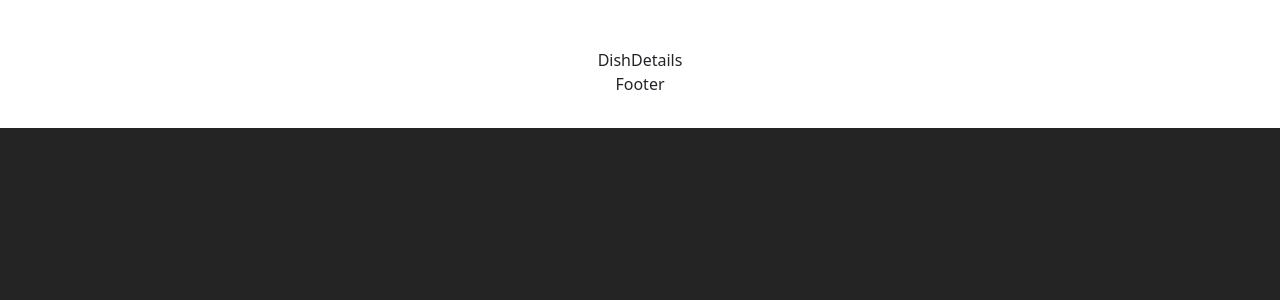
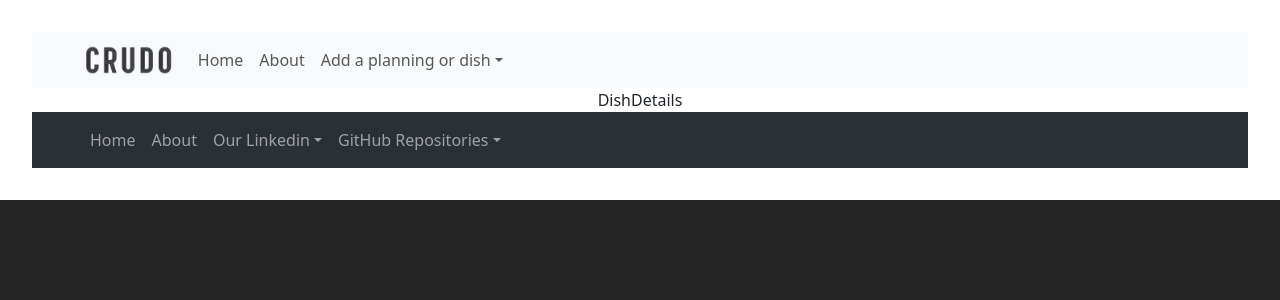
Before and after one commit to lamardemuela/crudo, a React (Vite) app: page /dish-details/1 in a window 1280 px wide. Shown: the top 300 px of the page. Built offline with nearby package versions, Linux system fonts and the light colour scheme; the HTML template or start-up script is replaced by a standard one.

Commit message:
navbar y footter y creacion de componentes y paginas

```diff
--- a/src/App.jsx
+++ b/src/App.jsx
@@ -11,16 +11,16 @@ import AddDish from './pages/AddDish';
 import About from './pages/About';
 import NotFound from './pages/NotFound';
 import Error from './pages/Error';
-import { Navbar } from 'react-bootstrap';
 import Footer from './components/Footer';
 import FoodPlanningDetails from './pages/FoodPlanningDetails';
 import DishDetails from './pages/DishDetails';
+import MainNavbar from './components/MainNavbar';
 
 function App() {
 
   return (
     <>
-    <Navbar />
+    <MainNavbar />
 
     <Routes>
       <Route path='/' element={ <Home /> } />
--- a/src/components/Footer.jsx
+++ b/src/components/Footer.jsx
@@ -1,8 +1,34 @@
-import React from 'react'
+import Container from "react-bootstrap/Container";
+import Nav from "react-bootstrap/Nav";
+import Navbar from "react-bootstrap/Navbar";
+import NavDropdown from "react-bootstrap/NavDropdown";
+import logo from "../assets/images/logo-crudo.png";
 
 function Footer() {
   return (
-    <div>Footer</div>
+    <Navbar  className="bg-body-tertiary footer" bg="dark" data-bs-theme="dark">
+      <Container>
+        <Navbar.Toggle aria-controls="basic-navbar-nav" />
+        <Navbar.Collapse id="basic-navbar-nav">
+          <Nav className="me-auto">
+            <Nav.Link href="/">Home</Nav.Link>
+            <Nav.Link href="/about">About</Nav.Link>
+            <NavDropdown title="Our Linkedin" id="basic-nav-dropdown">
+              <NavDropdown.Item href="https://www.linkedin.com/in/agueda-muela/" target="_blank">
+                Linkedin Águeda
+              </NavDropdown.Item>
+              <NavDropdown.Item href="https://www.linkedin.com/in/asiermd/" target="_blank">Linkedin Asier</NavDropdown.Item>
+            </NavDropdown>
+            <NavDropdown title="GitHub Repositories" id="basic-nav-dropdown">
+              <NavDropdown.Item href="https://github.com/MDasier/backendCrudo" target="_blank">
+                Backend Repository
+              </NavDropdown.Item>
+              <NavDropdown.Item href="https://github.com/lamardemuela/crudo" target="_blank">Frontend Repository</NavDropdown.Item>
+            </NavDropdown>
+          </Nav>
+        </Navbar.Collapse>
+      </Container>
+    </Navbar>
   )
 }
 
--- /dev/null
+++ b/src/components/MainNavbar.jsx
@@ -0,0 +1,37 @@
+import Container from "react-bootstrap/Container";
+import Nav from "react-bootstrap/Nav";
+import Navbar from "react-bootstrap/Navbar";
+import NavDropdown from "react-bootstrap/NavDropdown";
+import logo from "../assets/images/logo-crudo.png";
+
+function MainNavbar() {
+  return (
+    <Navbar expand="lg" className="bg-body-tertiary" sticky="top" >
+      <Container>
+        <Navbar.Brand href="/">
+          <img
+            src={logo}
+            height="30"
+            className="d-inline-block align-top"
+            alt="React Bootstrap logo"
+          />
+        </Navbar.Brand>
+        <Navbar.Toggle aria-controls="basic-navbar-nav" />
+        <Navbar.Collapse id="basic-navbar-nav">
+          <Nav className="me-auto">
+            <Nav.Link href="/">Home</Nav.Link>
+            <Nav.Link href="/about">About</Nav.Link>
+            <NavDropdown title="Add a planning or dish" id="basic-nav-dropdown">
+              <NavDropdown.Item href="/ad-food-planning">
+                Add Food Planning
+              </NavDropdown.Item>
+              <NavDropdown.Item href="/add-dish">Add Dish</NavDropdown.Item>
+            </NavDropdown>
+          </Nav>
+        </Navbar.Collapse>
+      </Container>
+    </Navbar>
+  );
+}
+
+export default MainNavbar;
--- a/src/pages/Home.jsx
+++ b/src/pages/Home.jsx
@@ -2,7 +2,10 @@ import React from 'react'
 
 function Home() {
   return (
+    <>
     <div>Home</div>
+
+    </>
   )
 }
 
```
Also changed, not shown: src/components/Navbar.jsx (deleted, +0 -9 lines), src/components/ScrollUpBtn.jsx (deleted, +0 -9 lines), src/App.css (line endings or trailing spaces).
